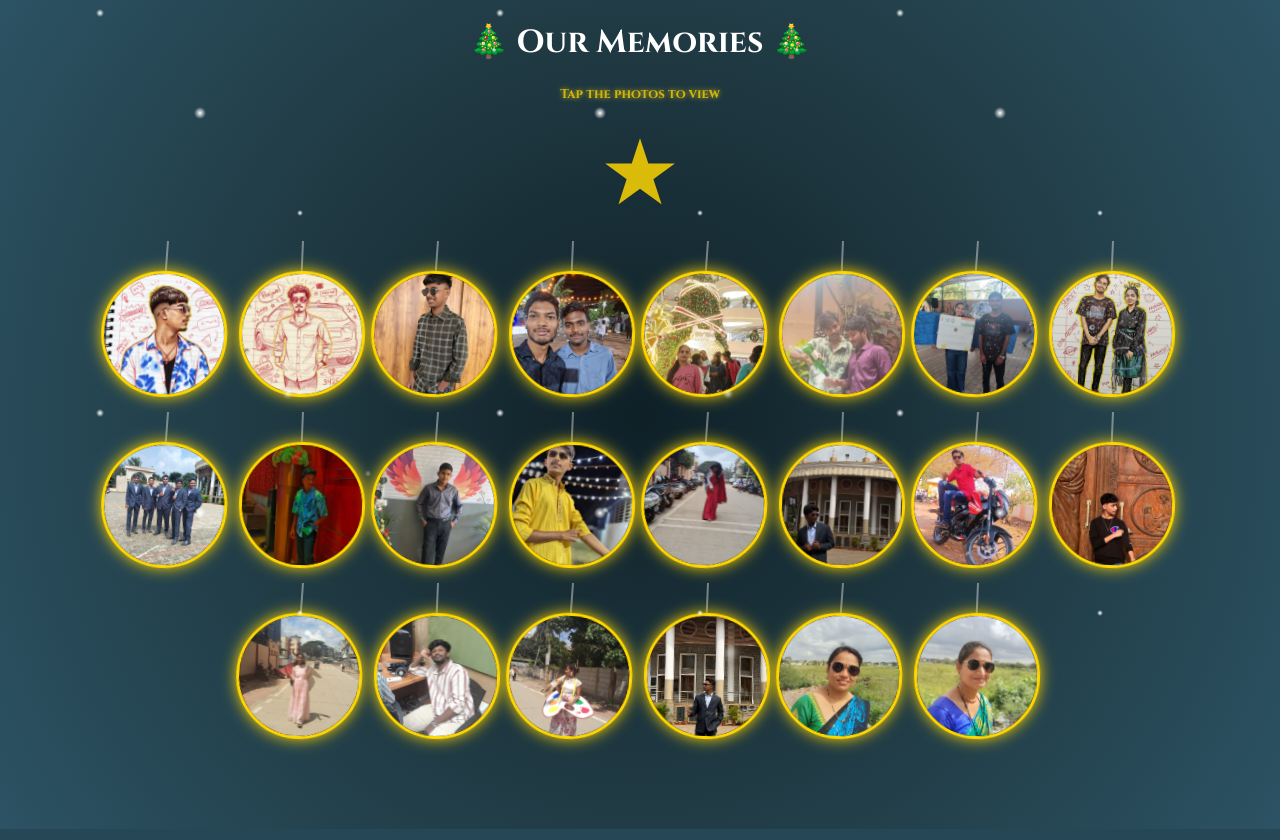
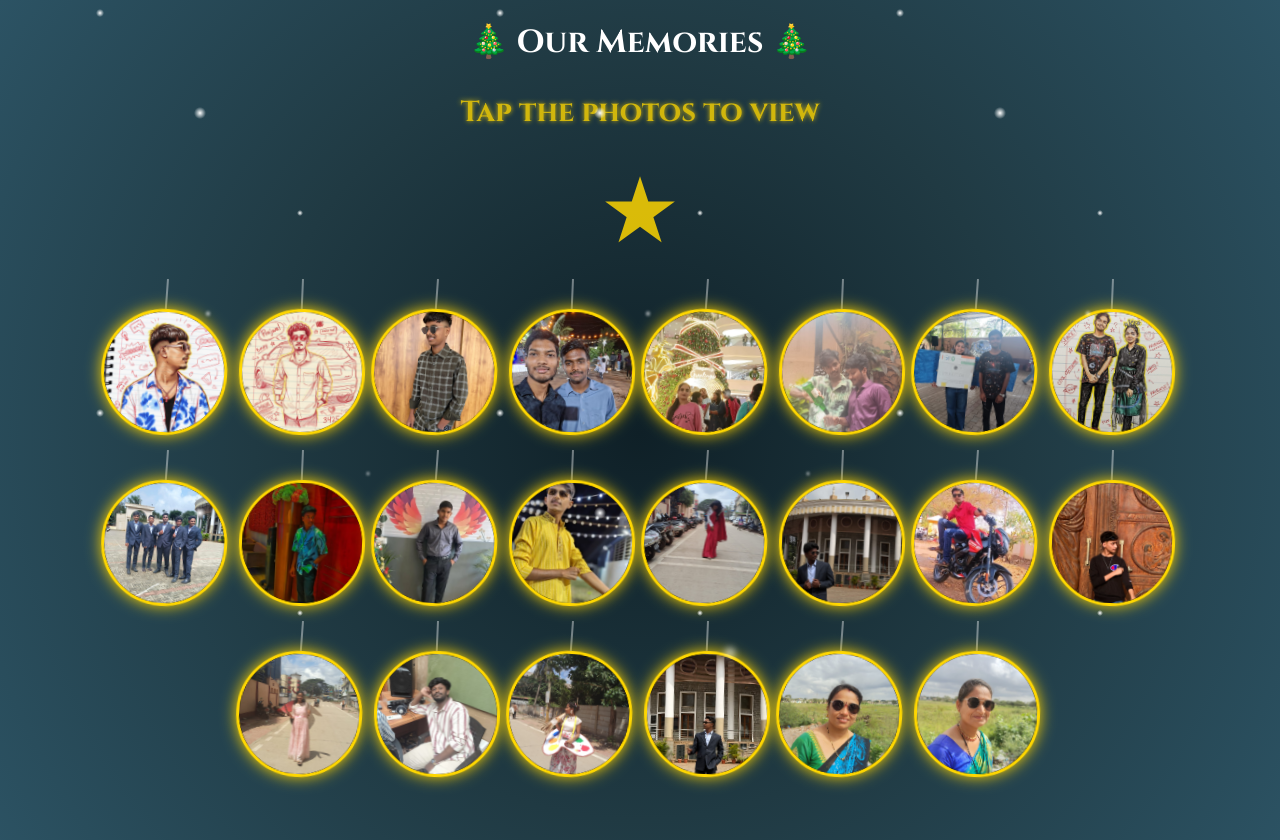
Before and after one commit to Naveen-gale/new-year-wish, a Flask app: page /gallery in a window 1280 px wide; the page is wider, and only the part inside the window is pictured. Shown: the top 840 px of that part. Run offline with Flask 3, Linux system fonts and the light colour scheme.

```diff
--- a/static/css/gallery.css
+++ b/static/css/gallery.css
@@ -166,7 +166,7 @@ body {
 
 /* Click Hint Text */
 .clike {
-    font-size: 0.8rem;
+    font-size: 1.8rem;
     color: #FFD700;
     margin-top: 5px;
     opacity: 0.8;
```
